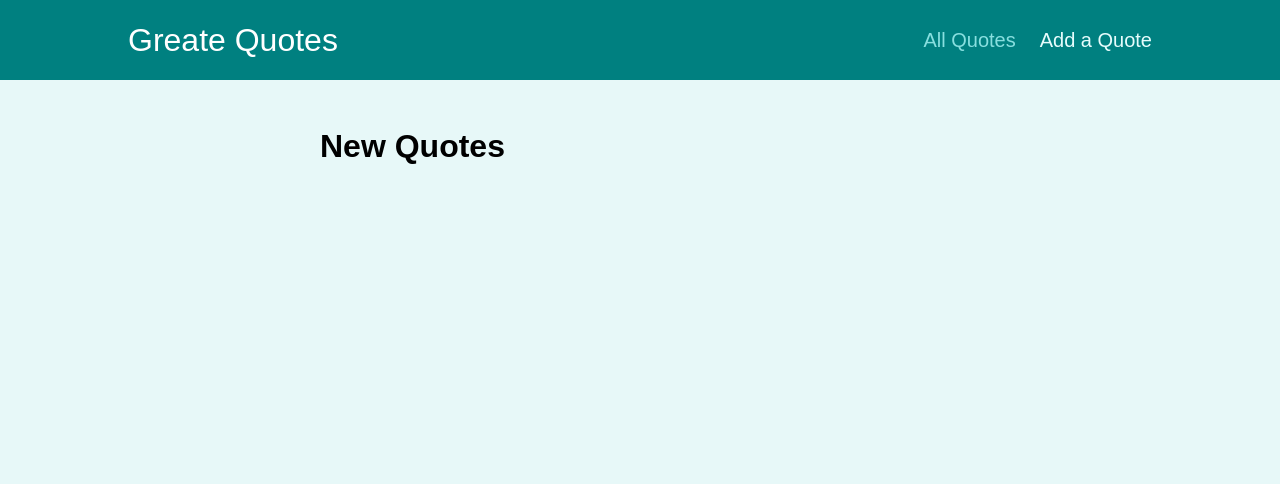
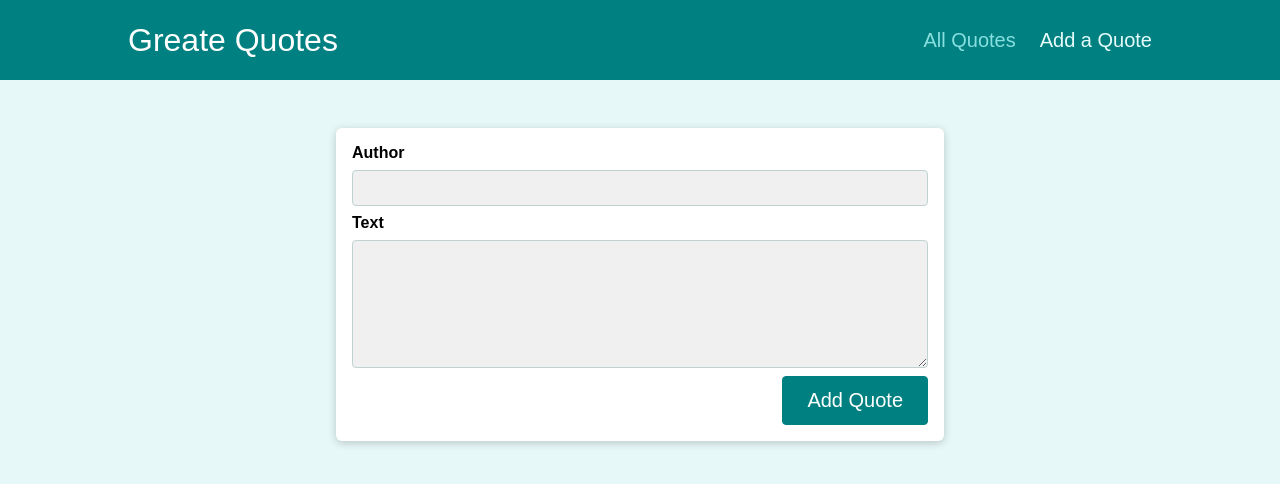
Before and after one commit to ranaawais0303/router-practice-project, a React (Create React App) app: page /new-quote in a window 1280 px wide. Shown: the top 484 px of the page. Built offline with nearby package versions, Linux system fonts and the light colour scheme.

Commit message:
add Form add quote

```diff
--- a/src/pages/NewQuotes.js
+++ b/src/pages/NewQuotes.js
@@ -1,7 +1,12 @@
-import React from "react";
+import React, { useState } from "react";
+import QuoteForm from "../components/quotes/QuoteForm";
 
 const NewQuotes = (props) => {
-  return <h1>New Quotes</h1>;
+  const addQuoteHandler = (QuoteData) => {
+    console.log(QuoteData);
+  };
+
+  return <QuoteForm onAddQuote={addQuoteHandler} />;
 };
 
 export default NewQuotes;
```
Also changed, not shown: src/components/quotes/QuoteForm.js (+9 -9 lines), 1 other file (tests, documents, lock files or other folders).
